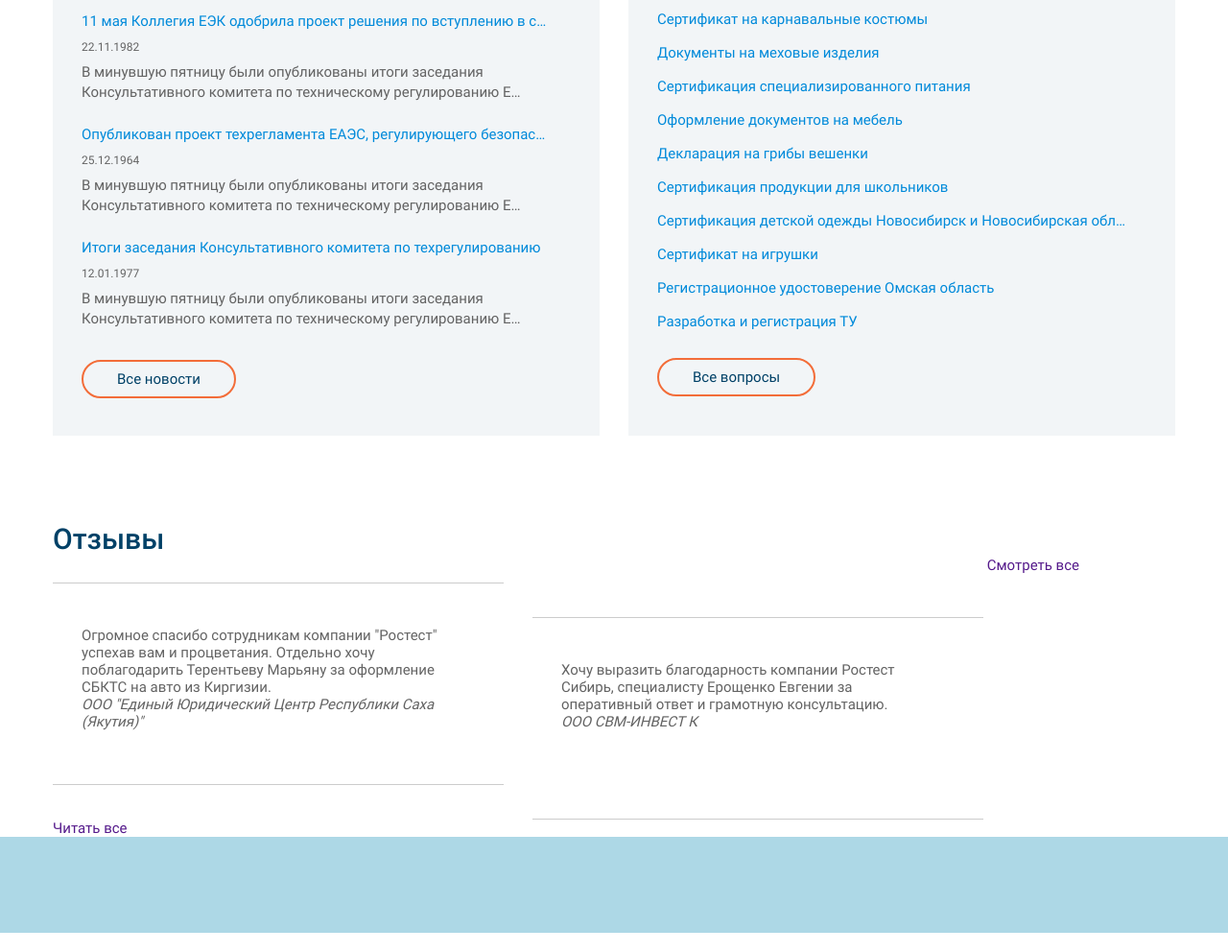
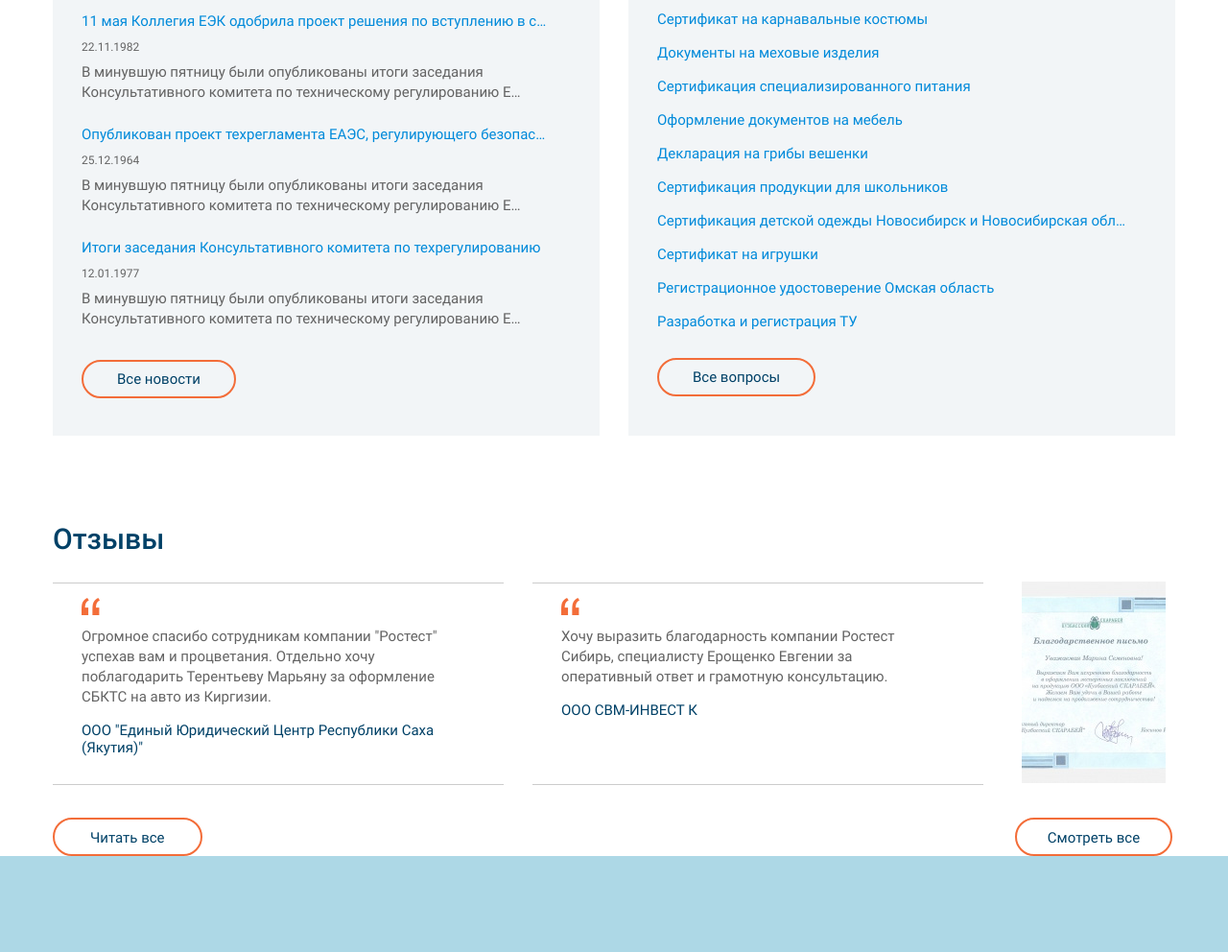
Before and after one commit to Lit-o/ROSTEST-SIBIR, a plain HTML site: page index.html in a window 1280 px wide. Shown: the part 1568-2560 px from the top of the page at 96% size. Drawn offline with Linux system fonts and the light colour scheme; a web font is replaced by a local one.

Commit message:
сделал блок с отзывами

```diff
--- a/SCSS/_reviews.scss
+++ b/SCSS/_reviews.scss
@@ -24,14 +24,16 @@
   display: -ms-flex;
   display: -o-flex;
   display: flex;
+
 }
 
 .reviews-quote {
   width: 970px;
   font-size: 0;
-  vertical-align: top;
+
 
   div {
+    vertical-align: top;
     margin-top: 27px;
     padding-top: 45px;
     padding-left: 30px;
@@ -46,9 +48,81 @@
     &:first-child {
       margin-right: 30px;
     };
+    p {
+      position: relative;
+      line-height: 21px;
+      &:before {
+        content: '';
+        position: absolute;
+        top: -30px;
+        left: 0;
+        display: block;
+
+        width: 19px;
+        height: 18px;
+        background-image: url(../img/quote.png);
+      };
+    }
+    i {
+      display: inline-block;
+      padding-top: 15px;
+      font-style: normal;
+      color: $blue;
+    }
   }
 
   a {
+    display: inline-block;
+    height: 40px;
     font-size: 15px;
+    line-height: 38px;
+    @include bxbb;
+    margin-top: 34px;
+    padding: 0 37px;
+
+    border: 2px solid $orange;
+    border-radius: 20px;
+    color: $blue;
+    transition: background-color 0.4s linear;
+    &:hover {
+      background-color: $orange;
+      color: #fff;
+    };
   }
 }
+
+.thx-letter{
+  display: inline-block;
+  width: 170px;
+  text-align: center;
+  margin-left: 30px;
+  margin-top: 24px;
+
+  img{
+    border: 2px solid #fff;
+    @include trns;
+  }
+  img:hover {
+    border: 2px solid $orange;
+  }
+
+
+  .thx-letter-link {
+    display: inline-block;
+    height: 40px;
+    font-size: 15px;
+    line-height: 38px;
+    @include bxbb;
+    margin-top: 30px;
+    padding: 0 32px;
+
+    border: 2px solid $orange;
+    border-radius: 20px;
+    color: $blue;
+    transition: background-color 0.4s linear;
+    &:hover {
+      background-color: $orange;
+      color: #fff;
+    };
+  }
+}
--- a/index.html
+++ b/index.html
@@ -366,8 +366,8 @@
         </div>
 
         <div class="thx-letter">
-          <img src="" alt="">
-          <a href="">Смотреть все</a>
+          <a href=""><img src="img/letter.jpg" alt=""></a>
+          <a href="" class="thx-letter-link">Смотреть все</a>
         </div>
       </div>
     </div>
```
Also changed, not shown: css/s-style.css, img/letter.jpg (added), img/quote.png (added), 1 other file.
